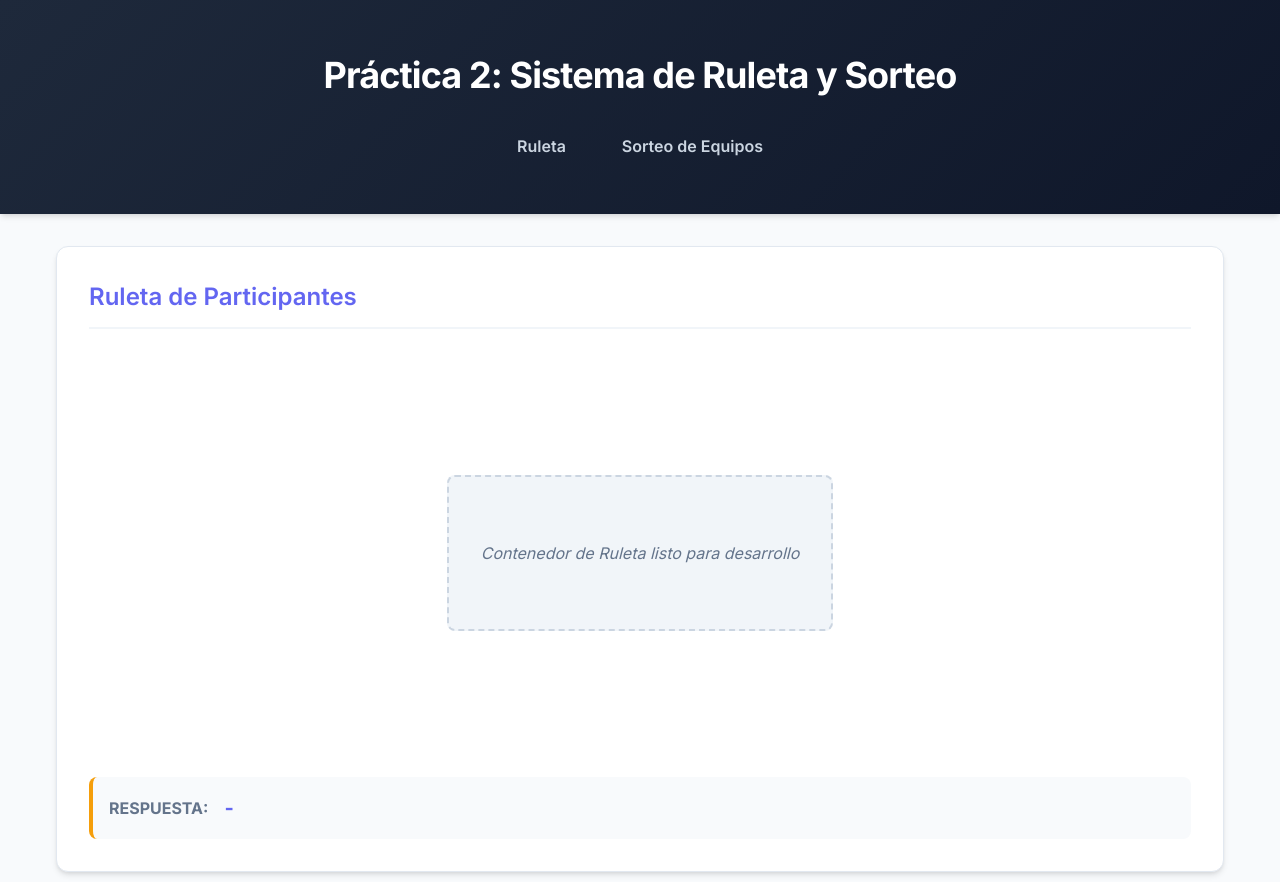
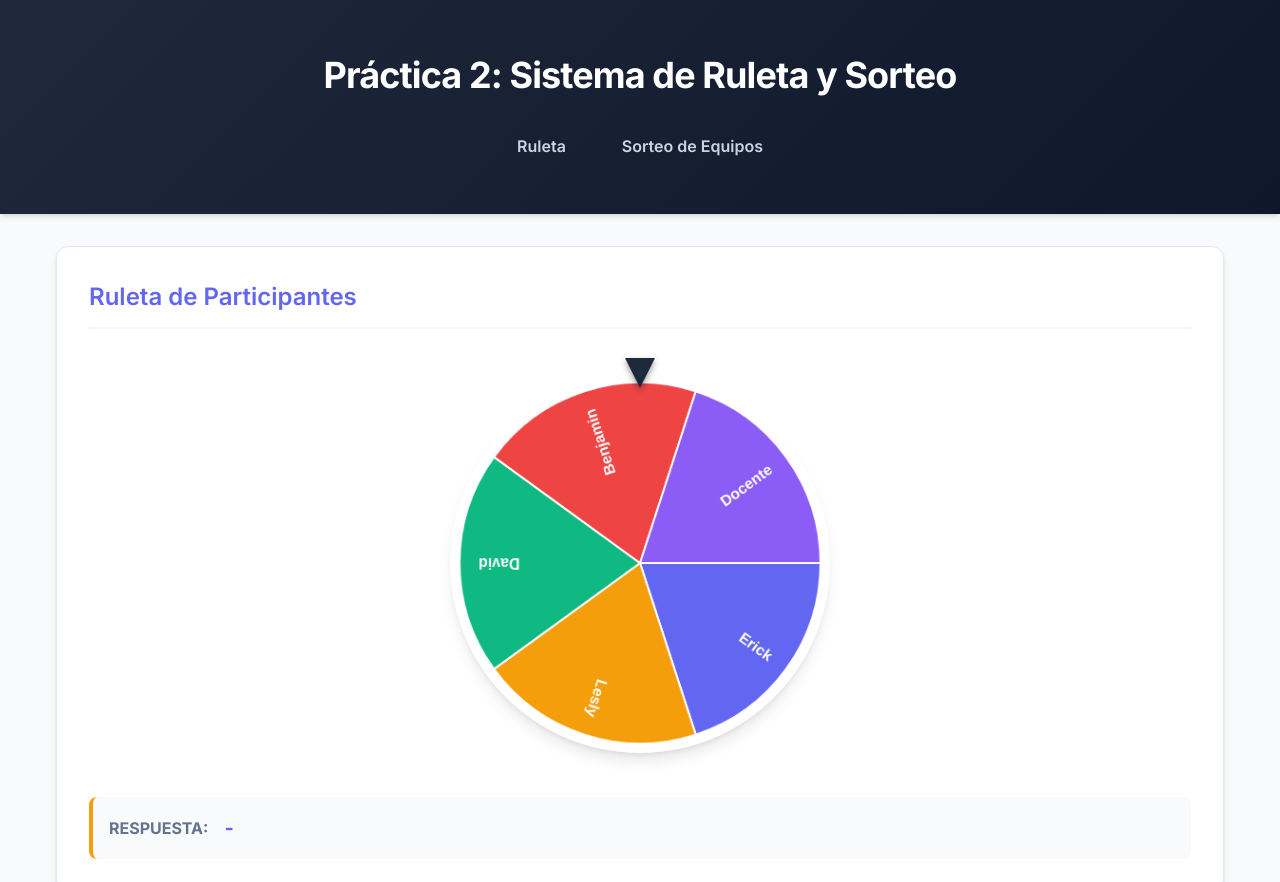
Before and after one commit to IngenieroTaipe/practica_2, a plain HTML site: page index.html in a window 1280 px wide. Shown: the top 882 px of the page. Drawn offline with Linux system fonts and the light colour scheme.

Commit message:
feat: core de ruleta completado (canvas y logica de giro)

```diff
--- a/css/ruleta.css
+++ b/css/ruleta.css
@@ -3,14 +3,42 @@
     display: flex;
     justify-content: center;
     align-items: center;
-    min-height: 400px;
+    min-height: 420px;
     position: relative;
+    padding: 20px 0;
+}
+
+/* Flecha indicadora superior */
+.ruleta-pointer {
+    position: absolute;
+    top: 5px;
+    left: 50%;
+    transform: translateX(-50%);
+    width: 0;
+    height: 0;
+    border-left: 15px solid transparent;
+    border-right: 15px solid transparent;
+    border-top: 30px solid var(--text-main);
+    z-index: 10;
+    filter: drop-shadow(0px 3px 3px rgba(0,0,0,0.4));
 }
 
 /* Espacio para que David agregue sus estilos de Canvas/SVG */
 canvas#ruleta-canvas {
     max-width: 100%;
-    height: auto;
+    width: 380px;
+    height: 380px;
     border-radius: 50%;
-    box-shadow: var(--shadow-lg);
+    box-shadow: var(--shadow-lg), 0 0 0 5px white;
+    cursor: pointer;
+    transition: box-shadow 0.3s ease;
 }
+
+canvas#ruleta-canvas:hover {
+    box-shadow: var(--shadow-lg), 0 0 0 5px white, 0 0 20px rgba(99, 102, 241, 0.5);
+}
+
+#resultado-valor {
+    display: inline-block;
+    transition: transform 0.3s ease, color 0.3s ease;
+}
--- a/js/main.js
+++ b/js/main.js
@@ -9,7 +9,10 @@ import { inicializarInterfazSorteo } from './interface.js';
 document.addEventListener('DOMContentLoaded', () => {
     console.log("Aplicación Práctica 2 inicializada");
 
+    // Opciones iniciales de prueba para la ruleta
+    const opcionesPrueba = ['Erick', 'Lesly', 'David', 'Benjamin', 'Docente'];
+
     // Inicializar componentes base
-    dibujarRuleta('ruleta-container', []);
+    dibujarRuleta('ruleta-container', opcionesPrueba);
     inicializarInterfazSorteo('sorteo-container');
 });
--- a/js/ruleta.js
+++ b/js/ruleta.js
@@ -4,17 +4,149 @@
  * Funcionalidades: Dibujado dinámico y lógica de giro.
  */
 
-export function dibujarRuleta(canvasId, sectores) {
-    console.log("Dibujando ruleta en:", canvasId);
-    // Lógica para dibujar sectores de 5 colores básicos
+// Estado interno de la ruleta
+let opcionesRuleta = [];
+let coloresBase = ['#6366f1', '#f59e0b', '#10b981', '#ef4444', '#8b5cf6', '#06b6d4', '#d946ef', '#14b8a6'];
+let rotacionActual = 0;
+let estaGirando = false;
+let canvasElemento = null;
+let ctx = null;
+
+export function dibujarRuleta(containerId, sectores) {
+    console.log("Dibujando ruleta en:", containerId);
+    const container = document.getElementById(containerId);
+    if (!container) return;
+
+    // Limpiar contenedor
+    container.innerHTML = '';
+
+    // Si no hay sectores, usamos 5 por defecto
+    if (!sectores || sectores.length === 0) {
+        opcionesRuleta = ['Opción 1', 'Opción 2', 'Opción 3', 'Opción 4', 'Opción 5'];
+    } else {
+        opcionesRuleta = sectores;
+    }
+
+    // Crear la flecha indicadora
+    const flecha = document.createElement('div');
+    flecha.className = 'ruleta-pointer';
+    container.appendChild(flecha);
+
+    // Crear el canvas
+    canvasElemento = document.createElement('canvas');
+    canvasElemento.id = 'ruleta-canvas';
+    canvasElemento.width = 400;
+    canvasElemento.height = 400;
+    container.appendChild(canvasElemento);
+
+    ctx = canvasElemento.getContext('2d');
+
+    dibujarSectores();
+
+    // Event Listeners para girar
+    canvasElemento.addEventListener('click', girarRuleta);
+
+    // Solo registrar el evento del teclado una vez en el window
+    if (!window.ruletaTecladoAsignado) {
+        window.addEventListener('keydown', (e) => {
+            // Activar con la tecla Espacio, si no hay inputs enfocados
+            if (e.code === 'Space' && document.activeElement.tagName !== 'TEXTAREA' && document.activeElement.tagName !== 'INPUT') {
+                e.preventDefault(); // Evitar scroll
+                girarRuleta();
+            }
+        });
+        window.ruletaTecladoAsignado = true;
+    }
+
+    // Event Listener para detectar fin de giro
+    canvasElemento.addEventListener('transitionend', () => {
+        estaGirando = false;
+        calcularResultado();
+    });
+}
+
+function dibujarSectores() {
+    if (!ctx || !canvasElemento) return;
+
+    const numOpciones = opcionesRuleta.length;
+    const anguloPorSector = (2 * Math.PI) / numOpciones;
+    const centroX = canvasElemento.width / 2;
+    const centroY = canvasElemento.height / 2;
+    const radio = Math.min(centroX, centroY) - 10;
+
+    ctx.clearRect(0, 0, canvasElemento.width, canvasElemento.height);
+
+    for (let i = 0; i < numOpciones; i++) {
+        const anguloInicio = i * anguloPorSector;
+        const anguloFin = anguloInicio + anguloPorSector;
+
+        ctx.beginPath();
+        ctx.moveTo(centroX, centroY);
+        ctx.arc(centroX, centroY, radio, anguloInicio, anguloFin);
+        ctx.closePath();
+
+        ctx.fillStyle = coloresBase[i % coloresBase.length];
+        ctx.fill();
+        ctx.lineWidth = 2;
+        ctx.strokeStyle = '#ffffff';
+        ctx.stroke();
+
+        // Dibujar texto
+        ctx.save();
+        ctx.translate(centroX, centroY);
+        ctx.rotate(anguloInicio + anguloPorSector / 2);
+        ctx.textAlign = 'right';
+        ctx.fillStyle = '#ffffff';
+        ctx.font = 'bold 16px Inter, sans-serif';
+        // Recortar texto muy largo
+        let textoCorto = opcionesRuleta[i].length > 15 ? opcionesRuleta[i].substring(0, 15) + '...' : opcionesRuleta[i];
+        ctx.fillText(textoCorto, radio - 20, 5);
+        ctx.restore();
+    }
 }
 
 export function girarRuleta() {
+    if (estaGirando || !canvasElemento || opcionesRuleta.length === 0) return;
+
     console.log("Iniciando giro aleatorio...");
-    // Lógica de giro activada por click o SPACE
+    estaGirando = true;
+    mostrarResultado("Girando...");
+
+    // Calcular grados aleatorios: entre 5 y 10 vueltas completas + un ángulo aleatorio
+    const vueltas = Math.floor(Math.random() * 5) + 5; // 5 a 9 vueltas
+    const gradosExtra = Math.floor(Math.random() * 360);
+
+    rotacionActual += (vueltas * 360) + gradosExtra;
+
+    canvasElemento.style.transition = 'transform 4s cubic-bezier(0.25, 0.1, 0.25, 1)';
+    canvasElemento.style.transform = `rotate(${rotacionActual}deg)`;
+}
+
+function calcularResultado() {
+    const numOpciones = opcionesRuleta.length;
+    const gradosPorSector = 360 / numOpciones;
+
+    // El canvas dibuja desde la derecha (3 en punto o 0 grados).
+    // Nuestra flecha indicadora está arriba (12 en punto o -90 grados).
+    // Fórmula para saber qué índice cae en la posición de -90 grados (270 grados en el círculo completo).
+    const rotacionNormalizada = rotacionActual % 360;
+    const anguloEfectivo = (630 - rotacionNormalizada) % 360;
+    const indiceGanador = Math.floor(anguloEfectivo / gradosPorSector);
+
+    const resultado = opcionesRuleta[indiceGanador];
+    mostrarResultado(resultado);
 }
 
 export function mostrarResultado(valor) {
     const el = document.getElementById('resultado-valor');
-    if (el) el.textContent = valor;
+    if (el) {
+        el.textContent = valor;
+        // Animación sencilla al mostrar resultado
+        el.style.transform = 'scale(1.1)';
+        el.style.color = 'var(--primary-hover)';
+        setTimeout(() => {
+            el.style.transform = 'scale(1)';
+            el.style.color = 'var(--primary-color)';
+        }, 300);
+    }
 }
```
